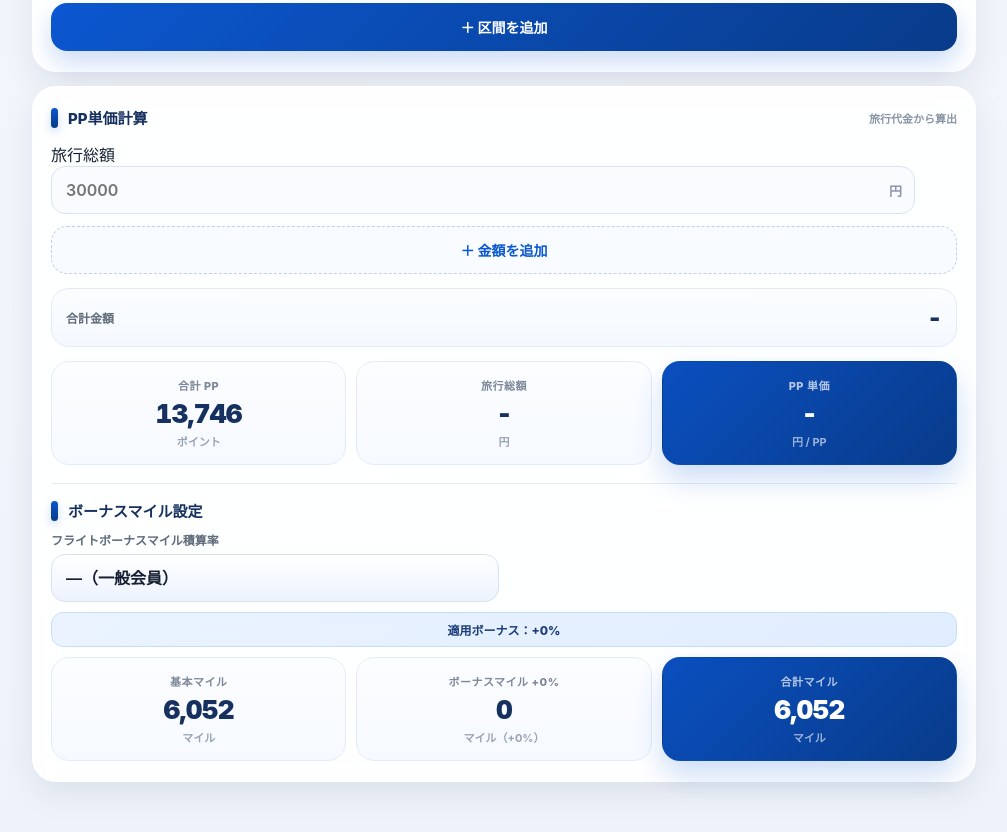
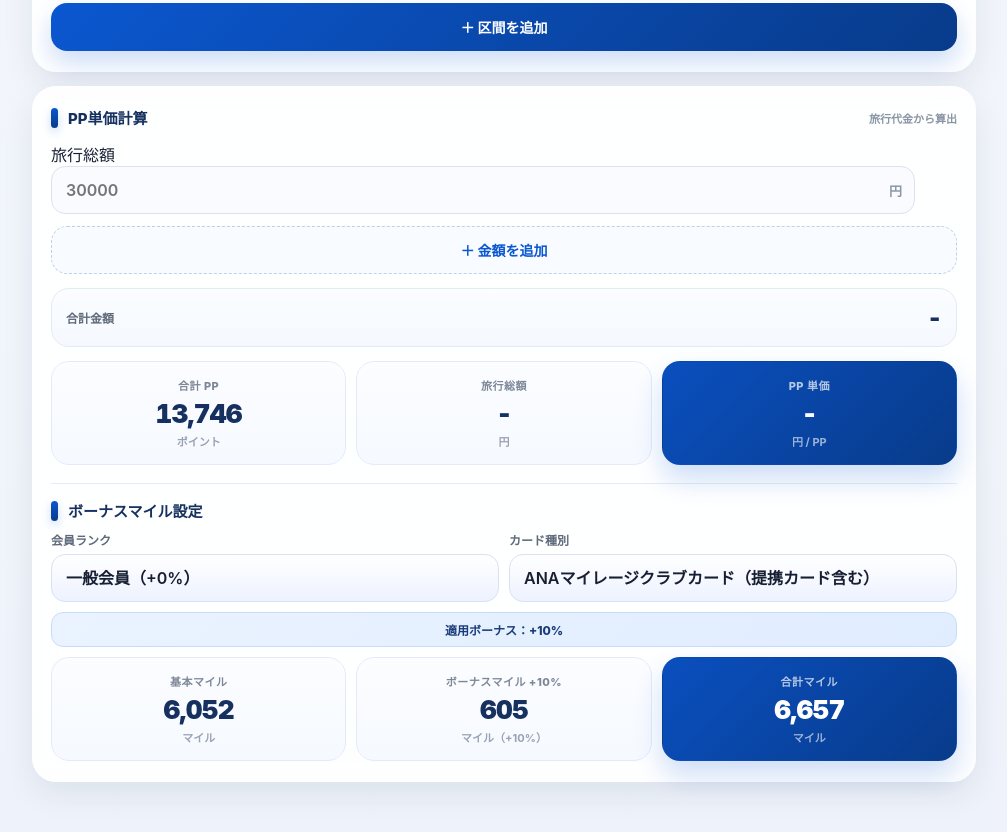
Before and after one commit to dmasuda-propro/ana, a plain HTML site: page index.html in a window 1280 px wide. Shown: the part 1219-2051 px from the top of the page, without its empty margins (136-1143 px from the left). Drawn offline with Linux system fonts and the light colour scheme.

Commit message:
カードとステータスを分ける

```diff
--- a/index.html
+++ b/index.html
@@ -647,7 +647,7 @@ function mkTab(name, segDefs=[], amounts=[""]) {
   const id = ST.nextId++;
   const segments = segDefs.map(s => mkSeg(s));
   const amts = Array.isArray(amounts) ? (amounts.length ? amounts : [""]) : [amounts];
-  return { id, name, segments, amounts: amts, statusBonus:0, cardBonus:0 };
+  return { id, name, segments, amounts: amts, statusId:'regular', cardId:'amc_partner' };
 }
 
 function getTab(id) { return ST.tabs.find(t => t.id===(id ?? ST.activeId)); }
@@ -785,33 +785,48 @@ function onBonusChange(field, val) {
 }
 
 // ─── Flight bonus mile rate (Premium Member Service: フライトボーナスマイル) ─────
-// 参照: 貼付のANA案内にある積算率（%）
-const BONUS_OPTIONS = [
-  { id: 'none', label: '—（一般会員）', rate: 0 },
-  { id: 'bronze_y1', label: 'ブロンズ（1年目）+40%', rate: 40 },
-  { id: 'bronze_y2', label: 'ブロンズ（継続2年以上）+50%', rate: 50 },
-  { id: 'bronze_y1_gold', label: 'ブロンズ（1年目）＋ANAゴールド/カードプレミアム所持 +45%', rate: 45 },
-  { id: 'bronze_y2_gold', label: 'ブロンズ（継続2年以上）＋ANAゴールド/カードプレミアム所持 +55%', rate: 55 },
-
-  { id: 'platinum_y1', label: 'プラチナ（1年目）+90%', rate: 90 },
-  { id: 'platinum_y2', label: 'プラチナ（継続2年以上）+100%', rate: 100 },
-  { id: 'platinum_y1_gold', label: 'プラチナ（1年目）＋ANAゴールド/カードプレミアム所持 +95%', rate: 95 },
-  { id: 'platinum_y2_gold', label: 'プラチナ（継続2年以上）＋ANAゴールド/カードプレミアム所持 +105%', rate: 105 },
-
-  { id: 'diamond_y1', label: 'ダイヤモンド（1年目）+115%', rate: 115 },
-  { id: 'diamond_y2', label: 'ダイヤモンド（継続2年以上）+125%', rate: 125 },
-  { id: 'diamond_y1_gold', label: 'ダイヤモンド（1年目）＋ANAゴールド/カードプレミアム所持 +120%', rate: 120 },
-  { id: 'diamond_y2_gold', label: 'ダイヤモンド（継続2年以上）＋ANAゴールド/カードプレミアム所持 +130%', rate: 130 },
-
-  // スーパーフライヤーズ会員（ステイタス保有時は高い方のみ適用＝ここでは単独選択にする）
-  { id: 'sfc_standard', label: 'スーパーフライヤーズ会員（一般カード）+35%', rate: 35 },
-  { id: 'sfc_gold', label: 'スーパーフライヤーズ会員（ゴールドカード）+40%', rate: 40 },
-  { id: 'sfc_premium', label: 'スーパーフライヤーズ会員（カードプレミアム）+50%', rate: 50 },
+// 参照: ANA案内の積算率（%）
+const STATUS_OPTIONS = [
+  { id: 'regular', label: '一般会員', base: 0 },
+  { id: 'bronze_y1', label: 'ブロンズ（1年目）', base: 40 },
+  { id: 'bronze_y2', label: 'ブロンズ（継続2年以上）', base: 50 },
+  { id: 'platinum_y1', label: 'プラチナ（1年目）', base: 90 },
+  { id: 'platinum_y2', label: 'プラチナ（継続2年以上）', base: 100 },
+  { id: 'diamond_y1', label: 'ダイヤモンド（1年目）', base: 115 },
+  { id: 'diamond_y2', label: 'ダイヤモンド（継続2年以上）', base: 125 },
 ];
 
-function getBonusRate(optionId) {
-  const opt = BONUS_OPTIONS.find(o => o.id === optionId);
-  return opt ? opt.rate : 0;
+const CARD_OPTIONS = [
+  { id: 'amc_partner', label: 'ANAマイレージクラブカード（提携カード含む）', bonus: 10 },
+  { id: 'ana_general', label: 'ANAカード 一般', bonus: 10 },
+  { id: 'ana_student', label: 'ANAカード 学生用', bonus: 10 },
+  { id: 'ana_wide', label: 'ANAカード ワイド', bonus: 25 },
+  { id: 'ana_gold', label: 'ANAカード ゴールド', bonus: 25 },
+  { id: 'ana_premium', label: 'ANAカード プレミアム', bonus: 50 },
+  { id: 'sfc_general', label: 'ANAスーパーフライヤーズカード 一般', bonus: 35 },
+  { id: 'sfc_gold', label: 'ANAスーパーフライヤーズカード ゴールド', bonus: 40 },
+  { id: 'sfc_premium', label: 'ANAスーパーフライヤーズカード プレミアム', bonus: 50 },
+];
+
+function getBonusRate(statusId, cardId) {
+  const status = STATUS_OPTIONS.find(s => s.id === statusId);
+  const card = CARD_OPTIONS.find(c => c.id === cardId);
+  const statusRate = status ? status.base : 0;
+  const cardRate = card ? card.bonus : 0;
+  const isPremiumMember = statusId !== 'regular';
+
+  if (!isPremiumMember) {
+    return cardRate;
+  }
+
+  const hasGoldOrPremiumCard =
+    cardId === 'ana_gold' ||
+    cardId === 'ana_premium' ||
+    cardId === 'sfc_gold' ||
+    cardId === 'sfc_premium';
+
+  const statusRateWithCardBonus = hasGoldOrPremiumCard ? statusRate + 5 : statusRate;
+  return Math.max(statusRateWithCardBonus, cardRate);
 }
 
 // ─── PP calculation ───────────────────────────────────────────────────────────
@@ -1037,8 +1052,9 @@ function renderContent() {
   const amounts=(tab.amounts&&tab.amounts.length)?tab.amounts:[""];
   const totalAmount=amounts.reduce((s,a)=>s+(parseFloat(a)||0),0);
   const ppRate=(totalAmount>0&&totalPP>0)?(totalAmount/totalPP).toFixed(1):"-";
-  const bonusOptionId = tab.bonusOptionId || 'none';
-  const totalBonusRate = getBonusRate(bonusOptionId);
+  const statusId = tab.statusId || 'regular';
+  const cardId = tab.cardId || 'amc_partner';
+  const totalBonusRate = getBonusRate(statusId, cardId);
   const baseFlightMiles = tab.segments.reduce((s,seg)=>{
     const m=calcFlightMiles(seg); if (m===null) return s;
     return s + m*(seg.roundtrip?2:1);
@@ -1107,9 +1123,14 @@ function renderContent() {
             <div class="card-title-main">ボーナスマイル設定</div>
           </div>
           <div class="field-grid">
-            <div class="field"><label>フライトボーナスマイル積算率</label>
-              <select onchange="onBonusChange('bonusOptionId',this.value)">
-                ${BONUS_OPTIONS.map(o=>`<option value="${h(o.id)}"${o.id===bonusOptionId?' selected':''}>${h(o.label)}</option>`).join('')}
+            <div class="field"><label>会員ランク</label>
+              <select onchange="onBonusChange('statusId',this.value)">
+                ${STATUS_OPTIONS.map(o=>`<option value="${h(o.id)}"${o.id===statusId?' selected':''}>${h(o.label)}（+${o.base}%）</option>`).join('')}
+              </select>
+            </div>
+            <div class="field"><label>カード種別</label>
+              <select onchange="onBonusChange('cardId',this.value)">
+                ${CARD_OPTIONS.map(o=>`<option value="${h(o.id)}"${o.id===cardId?' selected':''}>${h(o.label)}</option>`).join('')}
               </select>
             </div>
           </div>
@@ -1148,7 +1169,7 @@ function updateResult() {
   const amounts=tab&&tab.amounts&&tab.amounts.length?tab.amounts:[""];
   const totalAmount=amounts.reduce((s,a)=>s+(parseFloat(a)||0),0);
   const ppRate=(totalAmount>0&&totalPP>0)?(totalAmount/totalPP).toFixed(1):"-";
-  const totalBonusRate=getBonusRate(tab?.bonusOptionId||'none');
+  const totalBonusRate=getBonusRate(tab?.statusId||'regular', tab?.cardId||'amc_partner');
   const baseFlightMiles=tab?tab.segments.reduce((s,seg)=>{
     const m=calcFlightMiles(seg); if(m===null) return s;
     return s+m*(seg.roundtrip?2:1);
```
